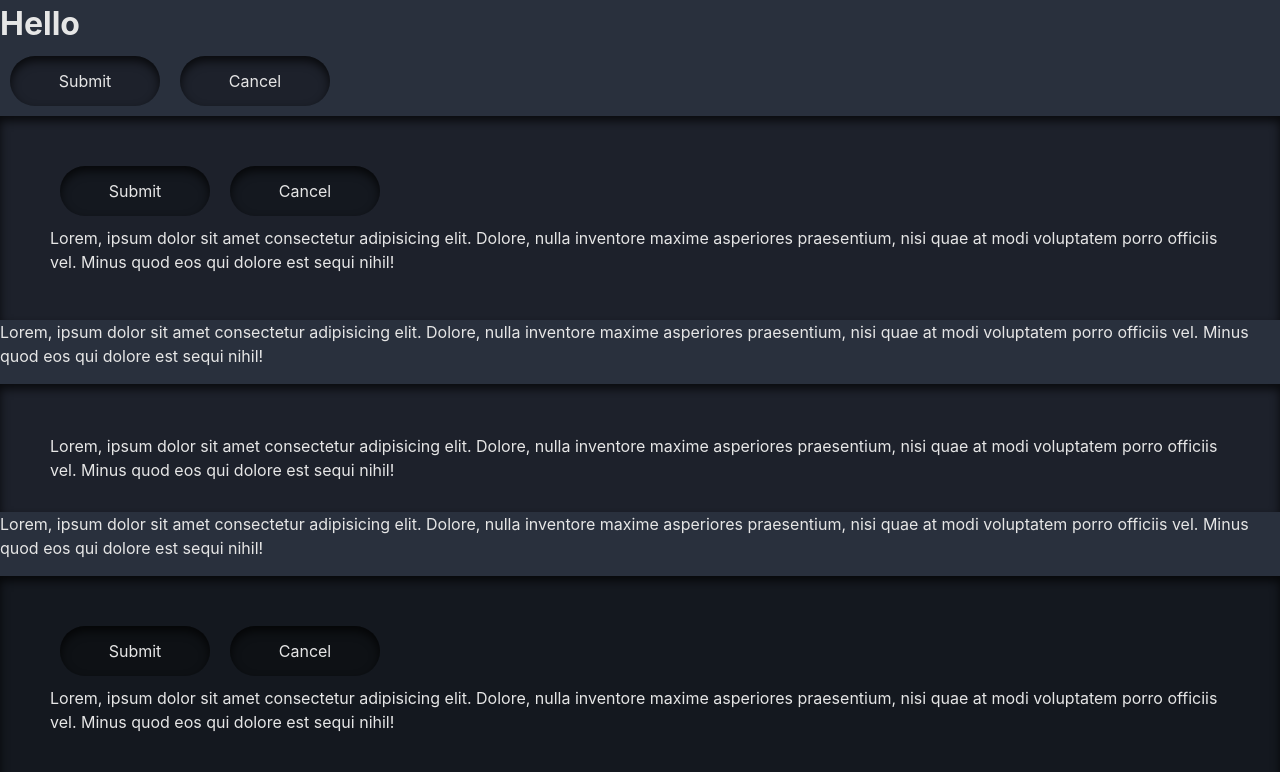
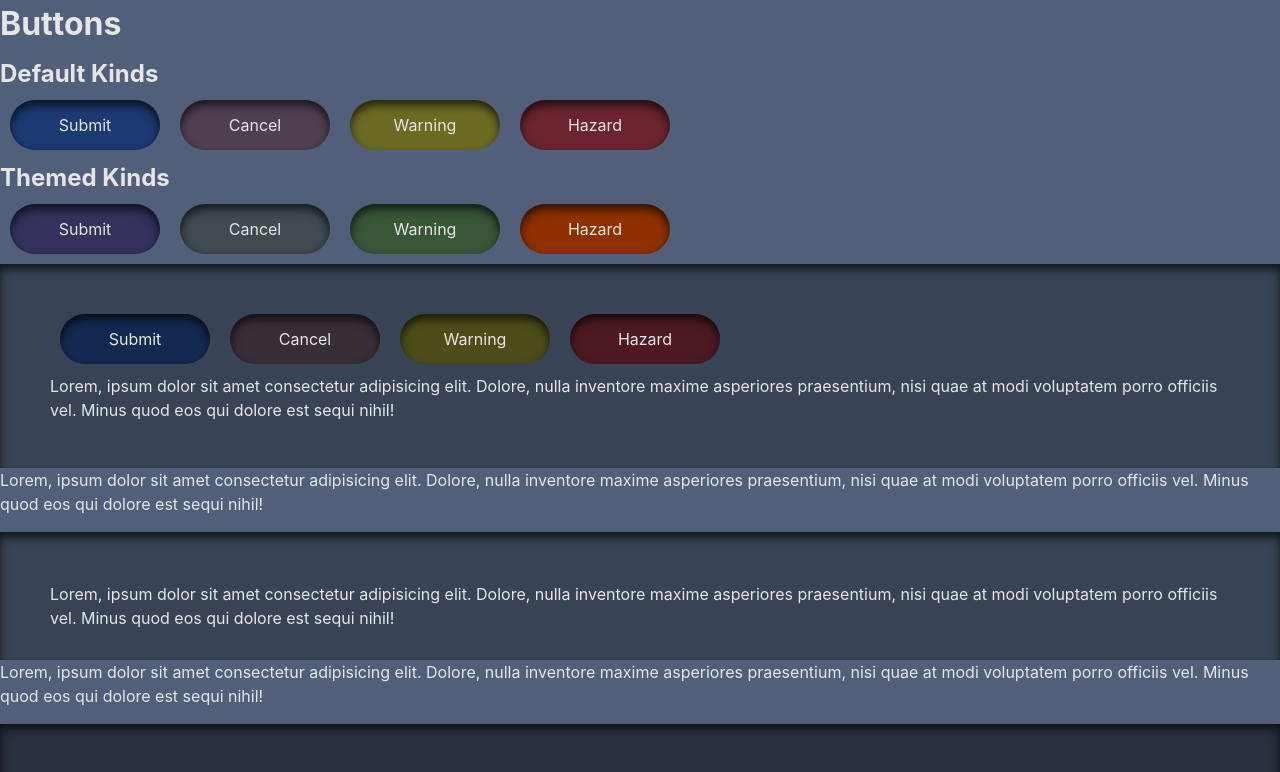
Before and after one commit to plurid/carved-ui, a React (Create React App) app: page / in a window 1280 px wide. Shown: the top 772 px of the page. Built offline with nearby package versions, Linux system fonts and the light colour scheme.

Commit message:
dev: button kinds

```diff
--- a/src/examples/App.tsx
+++ b/src/examples/App.tsx
@@ -33,21 +33,66 @@ class App extends Component {
     render() {
         return (
             <CarvedApp
+                theme="hsl330, 50%, 40%)"
             >
-                <h1>Hello</h1>
+                <h1>Buttons</h1>
+
+                <h2>Default Kinds</h2>
                 <CarvedButton
                     text="Submit"
+                    kind="accept"
                 />
                 <CarvedButton
                     text="Cancel"
+                    kind="decline"
                 />
+                <CarvedButton
+                    text="Warning"
+                    kind="warning"
+                />
+                <CarvedButton
+                    text="Hazard"
+                    kind="hazard"
+                />
+                <br />
+
+                <h2>
+                    Themed Kinds
+                </h2>
+                <CarvedButton
+                    text="Submit"
+                    kind="acceptThemed"
+                />
+                <CarvedButton
+                    text="Cancel"
+                    kind="declineThemed"
+                />
+                <CarvedButton
+                    text="Warning"
+                    kind="warningThemed"
+                />
+                <CarvedButton
+                    text="Hazard"
+                    kind="hazardThemed"
+                />
+
 
                 <CarvedCard>
                     <CarvedButton
                         text="Submit"
+                        kind="accept"
                     />
                     <CarvedButton
                         text="Cancel"
+                        kind="decline"
+                    />
+                    <CarvedButton
+                        text="Warning"
+                        kind="warning"
+                    />
+                    <CarvedButton
+                        text="Hazard"
+                        kind="hazard"
                     />
 
                     <p>Lorem, ipsum dolor sit amet consectetur adipisicing elit. Dolore, nulla inventore maxime asperiores praesentium, nisi quae at modi voluptatem porro officiis vel. Minus quod eos qui dolore est sequi nihil!</p>
--- a/src/lib/components/CarvedButton/index.tsx
+++ b/src/lib/components/CarvedButton/index.tsx
@@ -13,7 +13,28 @@ const StyledCarvedButton = styled(CarvedStratum)`
     outline: none;
     color: ${props => props.theme.textColor};
     cursor: pointer;
-    background-color: ${props => props.theme.backgroundColor};
+    background-color: ${props => {
+        switch(props.kind) {
+            case 'accept':
+                return props.theme.backgroundColorAccept;
+            case 'acceptThemed':
+                return props.theme.backgroundColorAcceptThemed;
+            case 'decline':
+                return props.theme.backgroundColorDecline;
+            case 'declineThemed':
+                return props.theme.backgroundColorDeclineThemed;
+            case 'warning':
+                return props.theme.backgroundColorWarning;
+            case 'warningThemed':
+                return props.theme.backgroundColorWarningThemed;
+            case 'hazard':
+                return props.theme.backgroundColorHazard;
+            case 'hazardThemed':
+                return props.theme.backgroundColorHazardThemed;
+            default:
+                return props.theme.backgroundColor;
+        }
+    }};
     user-select: none;
     display: inline-flex;
     align-items: center;
@@ -42,6 +63,7 @@ interface CarvedButtonProperties {
     depth: string;
     depthComputed: string;
     onClick: any;
+    kind: string;
     text: string;
     theme: string;
     themeComputed: string;
@@ -51,6 +73,7 @@ interface CarvedButtonProperties {
 interface CarvedButtonState {
     depth: string;
     theme: string;
+    kind?: string;
 }
 
 
@@ -60,23 +83,24 @@ class CarvedButton extends Component<Partial<CarvedButtonProperties>, CarvedButt
     constructor(props: CarvedButtonProperties) {
         super(props);
 
-        const { theme, depth, depthComputed, themeComputed } = this.props;
+        const { theme, depth, depthComputed, themeComputed, kind } = this.props;
 
         this.state = {
             depth: depth || depthComputed || '0',
             theme: theme || themeComputed || 'ponton',
+            kind,
         };
     }
 
     render() {
         const { text, children, onClick, stratum } = this.props;
-        const { depth } = this.state;
+        const { depth, kind } = this.state;
         const { currentTheme } = this.context;
         const themeDepthed = parseInt(depth) < 6 ? currentTheme[depth] : currentTheme['5'];
 
         return (
             <ThemeProvider theme={themeDepthed}>
-                <StyledCarvedButton onClick={onClick} stratum={stratum}>
+                <StyledCarvedButton onClick={onClick} kind={kind} stratum={stratum}>
                     {text || children}
                 </StyledCarvedButton>
             </ThemeProvider>
--- a/src/lib/components/metaprimitive/CarvedStratum/index.tsx
+++ b/src/lib/components/metaprimitive/CarvedStratum/index.tsx
@@ -31,6 +31,7 @@ interface CarvedStratumProperties {
     stratum?: object;
     onClick?: any;
     theme?: string;
+    kind?: string
 }
 
 interface CarvedStratumState {
--- a/src/lib/themes/index.ts
+++ b/src/lib/themes/index.ts
@@ -14,6 +14,14 @@ export interface Theme {
 
 export interface ThemeLevel {
     backgroundColor: string,
+    backgroundColorAccept: string,
+    backgroundColorAcceptThemed: string,
+    backgroundColorDecline: string,
+    backgroundColorDeclineThemed: string,
+    backgroundColorWarning: string,
+    backgroundColorWarningThemed: string,
+    backgroundColorHazard: string,
+    backgroundColorHazardThemed: string,
     shadowPosition: string,
     textColor: string,
 }
@@ -65,6 +73,14 @@ export function createTheme(themeParameters: any): Theme {
 
         (theme[i] as ThemeLevel) = {
             backgroundColor: `hsl(${hue}, ${saturation}%, ${reducedLightness}%)`,
+            backgroundColorAccept: `hsl(${220}, ${60}%, ${reducedLightness}%)`,
+            backgroundColorAcceptThemed: `hsl(${hue + 20}, ${saturation + 10}%, ${reducedLightness}%)`,
+            backgroundColorDecline: `hsl(${300}, ${10}%, ${reducedLightness}%)`,
+            backgroundColorDeclineThemed: `hsl(${hue - 20}, ${10}%, ${reducedLightness}%)`,
+            backgroundColorWarning: `hsl(${60}, ${50}%, ${reducedLightness}%)`,
+            backgroundColorWarningThemed: `hsl(${hue - 100}, ${saturation}%, ${reducedLightness}%)`,
+            backgroundColorHazard: `hsl(${350}, ${50}%, ${reducedLightness}%)`,
+            backgroundColorHazardThemed: `hsl(${hue - 200}, ${saturation + 100}%, ${reducedLightness}%)`,
             textColor: `hsl(0, 0%, ${invertedLightness}%)`,
             shadowPosition: `${horizontalShadowPosition}px ${verticalShadowPosition}px`,
         };
@@ -140,7 +156,7 @@ const defaultThemes: DefaultTheme[] = [
     },
     {
         name: 'ponton',
-        color: 'hsl(220, 20%, 20%)',
+        color: 'hsl(210, 25%, 30%)',
     },
     {
         name: 'jaune',
```
